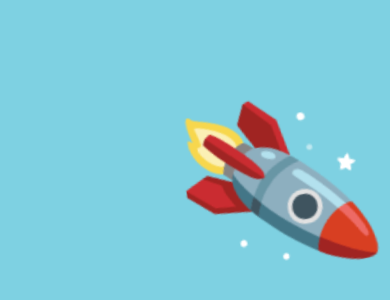
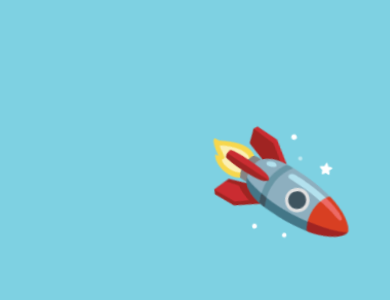
Before and after one commit to hanshenrik/kjorromskip.no, a Svelte app: page / in a window 390 px wide. Shown: the part 256-556 px from the top of the page. Built offline with nearby package versions, Linux system fonts and the light colour scheme.

Commit message:
Make a bit smaller so it isn't so blurry on mobile screens

```diff
--- a/src/App.svelte
+++ b/src/App.svelte
@@ -8,7 +8,7 @@
     justify-content: center;
     align-items: center;
     height: 100%;
-    font-size: 10rem;
+    font-size: 7rem;
   }
 
   .floating-spaceship {
```
